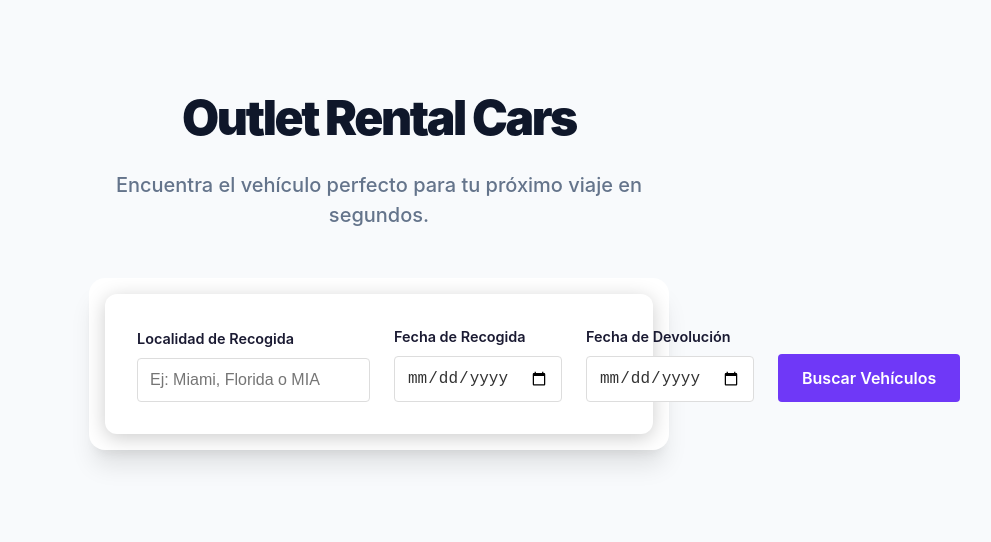
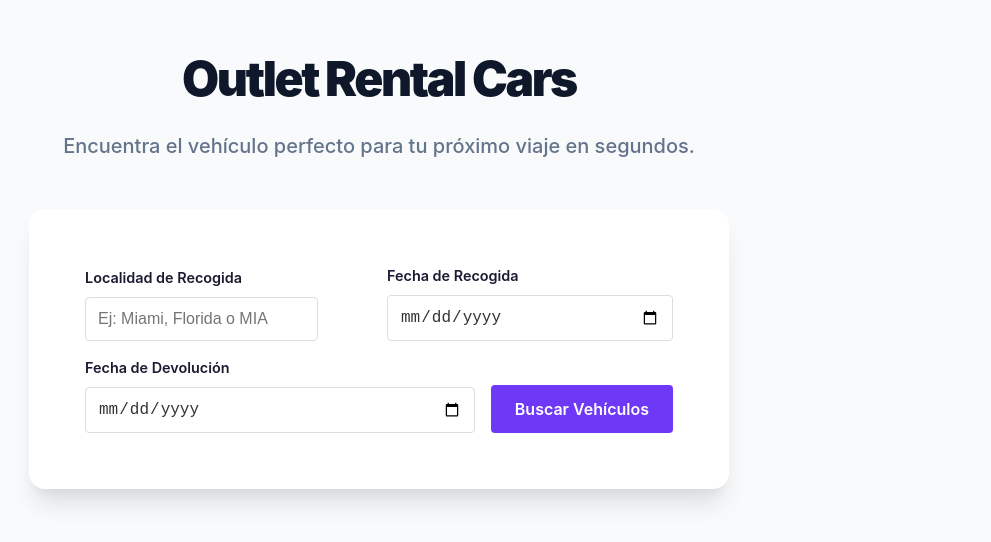
Before and after one commit to OsvaldoDJesus/Prueba-Tecnica-Browser-Travel-Solutions-OSVALDO, a Next.js app: page / in a window 1280 px wide. Shown: the part 134-676 px from the top of the page, without its empty margins (261-1252 px from the left). Built offline with nearby package versions, Linux system fonts and the light colour scheme.

Commit message:
fix: corregir inconsistencia visual en el formulario
- Ajustar estilos que provocaban desalineación
- Mejorar consistencia visual del layout"

```diff
--- a/src/components/SearchForm/SearchForm.module.css
+++ b/src/components/SearchForm/SearchForm.module.css
@@ -2,12 +2,13 @@
   display: flex;
   flex-direction: column;
   gap: 1.5rem;
-  max-width: 600px;
+  width: 100%;
   margin: 0 auto;
-  padding: 2rem;
-  background: #ffffff;
+  padding: 1.5rem;
+  background: transparent;
   border-radius: 12px;
-  box-shadow: 0 4px 20px rgba(0, 0, 0, 0.2);
+  box-shadow: none;
+  flex-wrap: wrap;
 }
 
 .field {
@@ -48,6 +49,7 @@
   font-weight: 600;
   cursor: pointer;
   transition: all 0.2s;
+  width: 100%;
 }
 
 .button:hover {
@@ -132,6 +134,7 @@
   .form {
     flex-direction: row;
     align-items: flex-end;
+    gap: 1rem;
   }
 
   .field {
@@ -139,6 +142,8 @@
   }
 
   .button {
+    width: auto;
     flex-shrink: 0;
+    white-space: nowrap;
   }
 }
--- a/src/pages/index.tsx
+++ b/src/pages/index.tsx
@@ -3,7 +3,7 @@ import { SearchForm } from '@/components/SearchForm/SearchForm';
 export default function Home() {
   return (
     <div style={{ minHeight: '100vh', display: 'flex', flexDirection: 'column', alignItems: 'center', justifyContent: 'center', padding: '2rem' }}>
-      <main style={{ maxWidth: '580px', width: '100%' }}>
+      <main style={{ maxWidth: '700px', width: '100%' }}>
         <header style={{ textAlign: 'center', marginBottom: '3rem' }}>
           <h1 style={{ fontSize: '3rem', fontWeight: '900', letterSpacing: '-0.05em', color: '#0f172a', marginBottom: '1rem' }}>
             Outlet Rental Cars
@@ -13,7 +13,7 @@ export default function Home() {
           </p>
         </header>
 
-        <section style={{ background: 'white', padding: '1rem', borderRadius: '16px', boxShadow: '0 20px 25px -5px rgba(0, 0, 0, 0.1), 0 10px 10px -5px rgba(0, 0, 0, 0.04)' }}>
+        <section style={{ background: 'white', padding: '2rem', borderRadius: '16px', boxShadow: '0 20px 25px -5px rgba(0, 0, 0, 0.1), 0 10px 10px -5px rgba(0, 0, 0, 0.04)' }}>
           <SearchForm />
         </section>
       </main>
```
